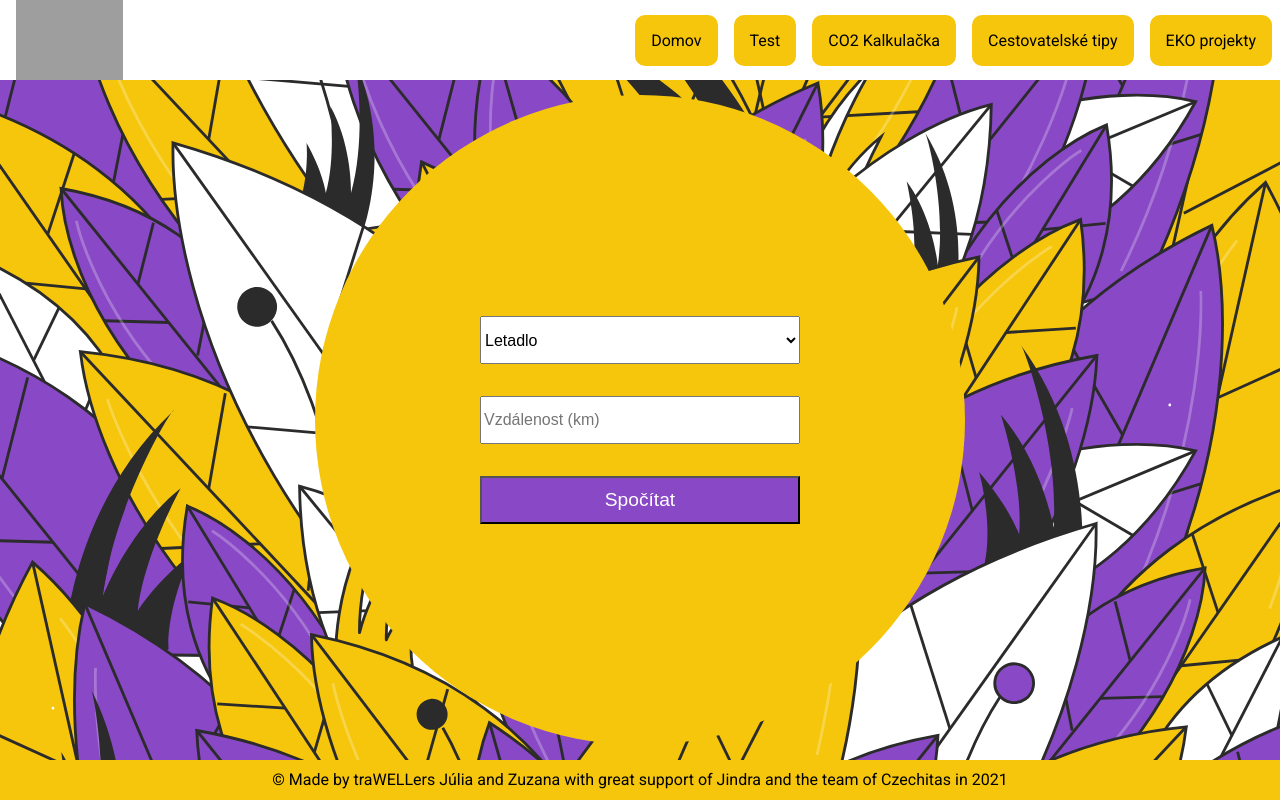
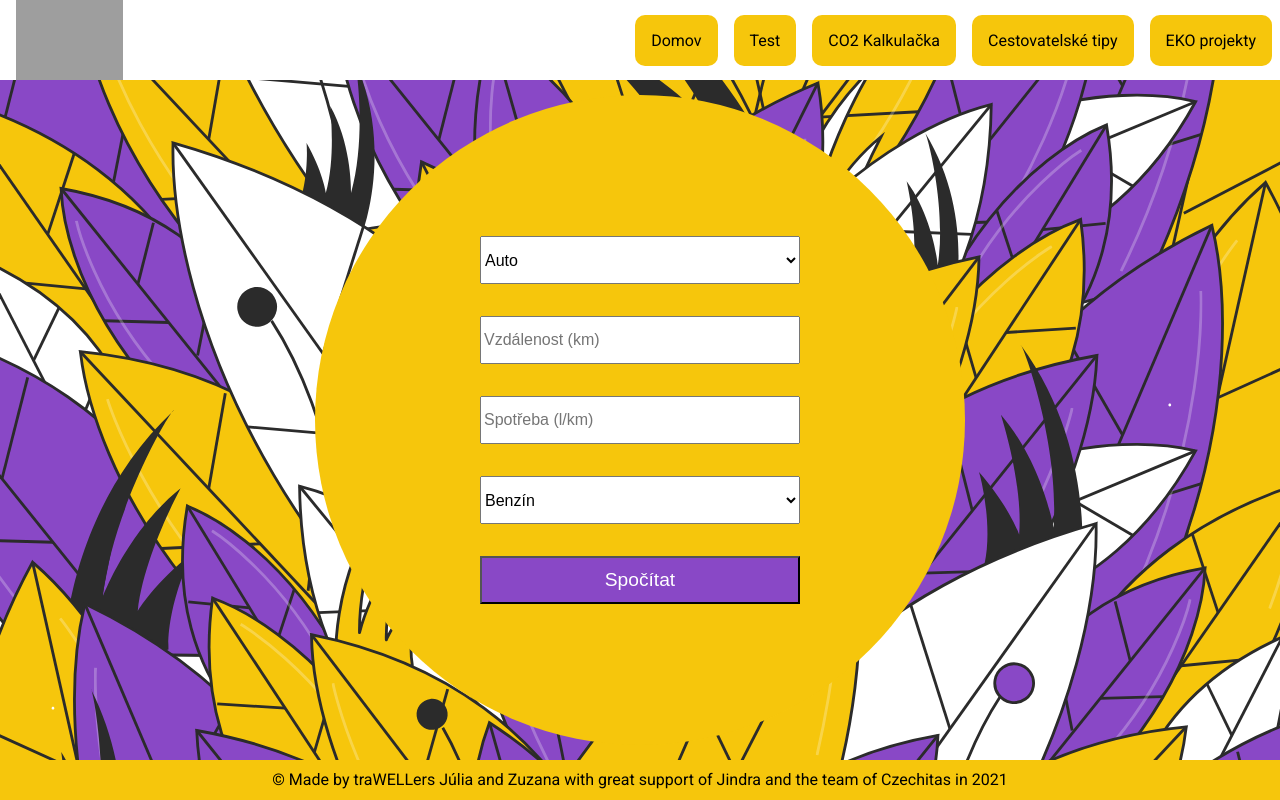
Before and after one commit to franozuz/DOBROdruh, a React app: page /calculator in a window 1280 px wide. Built offline with nearby package versions, Linux system fonts and the light colour scheme; grey boxes are pictures that could not be loaded.

Commit message:
add functionality to calculation form

```diff
--- a/src/CO2Calculator/Calculator/index.jsx
+++ b/src/CO2Calculator/Calculator/index.jsx
@@ -1,19 +1,42 @@
-import React from 'react';
+import React, { useState } from 'react';
 import './style.css';
 
 const Calculator = () => {
+  const [distance, setDistance] = useState(0);
+  const [consumption, setConsumption] = useState(0);
+  const [fuel, setFuel] = useState('gas');
+
+  const handleSubmit = (e) => {
+    e.preventDefault();
+    console.log(distance, consumption, fuel);
+  };
+
   return (
-    <form className="calculator-form">
-      <select name="druh dopravy">
-        <option value="plane">Letadlo</option>
+    <form onSubmit={handleSubmit} className="calculator-form">
+      <select name="transport">
         <option value="car">Auto</option>
+        {/* <option value="plane">Letadlo</option>
         <option value="train">Train</option>
         <option value="bike">Kolo</option>
-        <option value="byfoot">Pěšky</option>
+        <option value="byfoot">Pěšky</option> */}
       </select>
-      <input type="number" placeholder="Vzdálenost (km)" />
-      {/* <input type="text" placeholder="Kam" />
-       */}
+      <input
+        onChange={(e) => setDistance(Number(e.target.value))}
+        type="number"
+        min="0"
+        placeholder="Vzdálenost (km)"
+      />
+      <input
+        onChange={(e) => setConsumption(Number(e.target.value))}
+        type="number"
+        min="0"
+        placeholder="Spotřeba (l/km)"
+      />
+      <select onChange={(e) => setFuel(Number(e.target.value))} name="fuel">
+        <option value="gas">Benzín</option>
+        <option value="diesel">Diesel</option>
+      </select>
+
       <button className="btn-calculator" type="submit">
         Spočítat
       </button>
```
